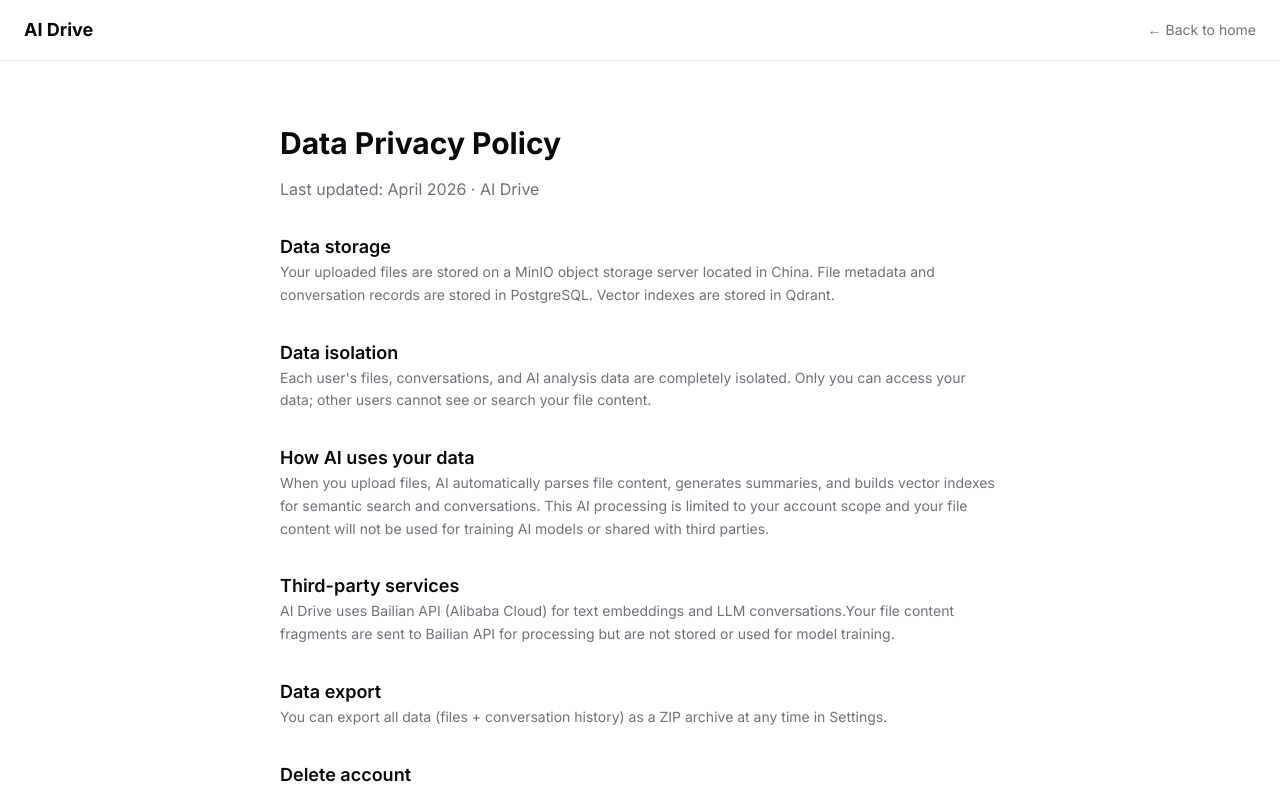
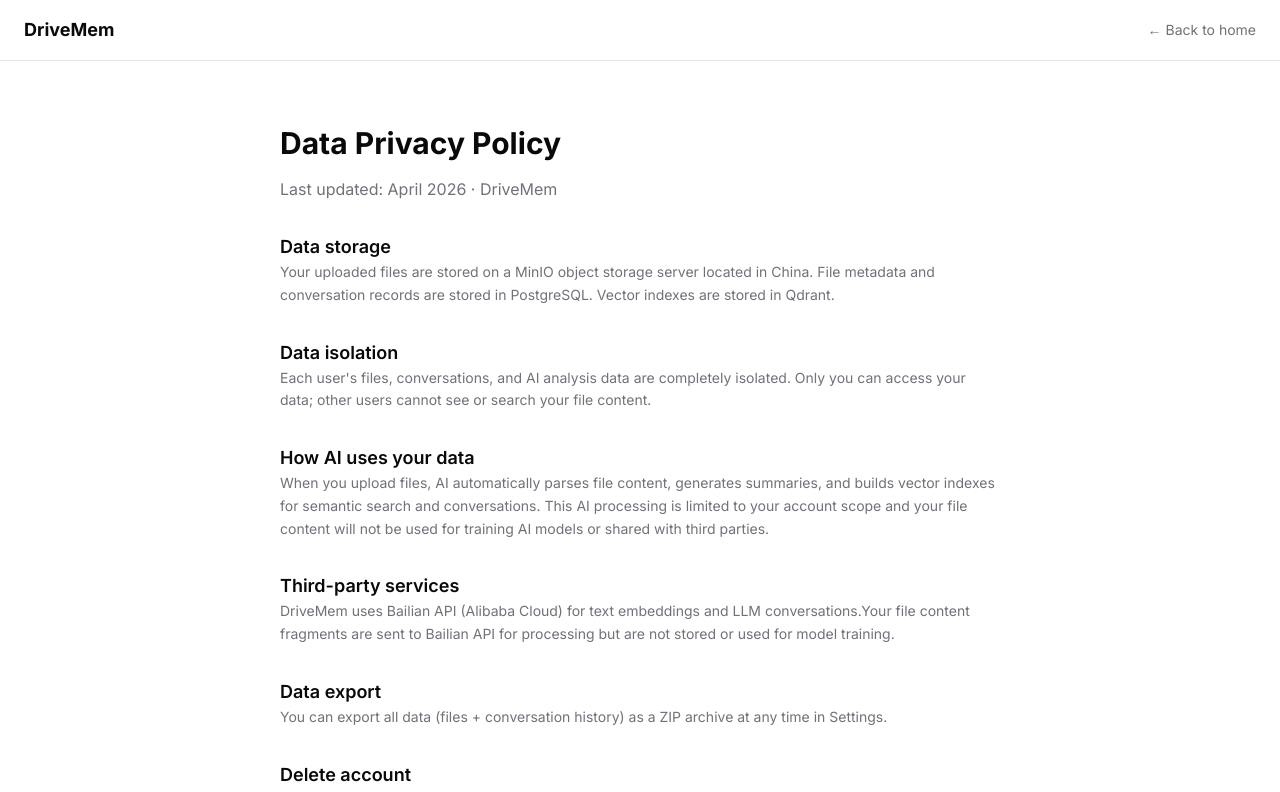
Before and after one commit to DriveMem/drivemem, a Next.js app in the folder apps/web/: page /privacy in a window 1280 px wide. Shown: the top 792 px of the page. Built offline with nearby package versions, Linux system fonts and the light colour scheme.

Commit message:
fix: file preview text bugs + privacy page brand name (UX #210)

```diff
--- a/apps/web/src/app/(app)/files/[id]/preview/page.tsx
+++ b/apps/web/src/app/(app)/files/[id]/preview/page.tsx
@@ -298,7 +298,7 @@ export default function FilePreviewPage() {
           {fileType === "other" && (
             <div className="flex h-96 flex-col items-center justify-center gap-4 rounded border bg-muted text-muted-foreground">
               <FileText className="h-12 w-12" />
-              <p>{(file.mimeType || "UnknownType").toUpperCase()} Files</p>
+              <p>{(file.mimeType || "Unknown type").toUpperCase()} Files</p>
               <p className="text-xs">AI Remembered this file's content. You can ask about it in conversations</p>
               <Button
                 variant="outline"
@@ -369,7 +369,7 @@ export default function FilePreviewPage() {
               <Button
                 variant="outline"
                 size="icon"
-                title="DownloadOriginal file"
+                title="Download original file"
                 onClick={async () => {
                   try {
                     const res = await apiFetch(`/api/files/${params.id}/preview-url`) as { previewUrl: string }
--- a/apps/web/src/app/privacy/page.tsx
+++ b/apps/web/src/app/privacy/page.tsx
@@ -1,21 +1,21 @@
 import Link from "next/link"
 
 export const metadata = {
-  title: "Privacy Policy - AI Drive",
-  description: "AI Drive Privacy policy and data protection",
-  openGraph: { title: "Privacy Policy - AI Drive", description: "AI Drive Privacy policy and data protection" },
+  title: "Privacy Policy - DriveMem",
+  description: "DriveMem Privacy policy and data protection",
+  openGraph: { title: "Privacy Policy - DriveMem", description: "DriveMem Privacy policy and data protection" },
 }
 
 export default function PrivacyPage() {
   return (
     <div className="min-h-screen">
       <nav className="flex items-center justify-between border-b px-6 py-4">
-        <Link href="/" className="text-lg font-bold">AI Drive</Link>
+        <Link href="/" className="text-lg font-bold">DriveMem</Link>
         <Link href="/" className="text-sm text-muted-foreground hover:text-foreground">← Back to home</Link>
       </nav>
       <div className="mx-auto max-w-3xl px-6 py-16">
       <h1 className="text-3xl font-bold">Data Privacy Policy</h1>
-      <p className="mt-4 text-muted-foreground">Last updated: April 2026 · AI Drive</p>
+      <p className="mt-4 text-muted-foreground">Last updated: April 2026 · DriveMem</p>
 
       <div className="mt-8 space-y-8 text-sm leading-relaxed text-muted-foreground">
         <section>
@@ -32,7 +32,7 @@ export default function PrivacyPage() {
         </section>
         <section>
           <h2 className="text-lg font-semibold text-foreground">Third-party services</h2>
-          <p>AI Drive uses Bailian API (Alibaba Cloud) for text embeddings and LLM conversations.Your file content fragments are sent to Bailian API for processing but are not stored or used for model training.</p>
+          <p>DriveMem uses Bailian API (Alibaba Cloud) for text embeddings and LLM conversations.Your file content fragments are sent to Bailian API for processing but are not stored or used for model training.</p>
         </section>
         <section>
           <h2 className="text-lg font-semibold text-foreground">Data export</h2>
```
